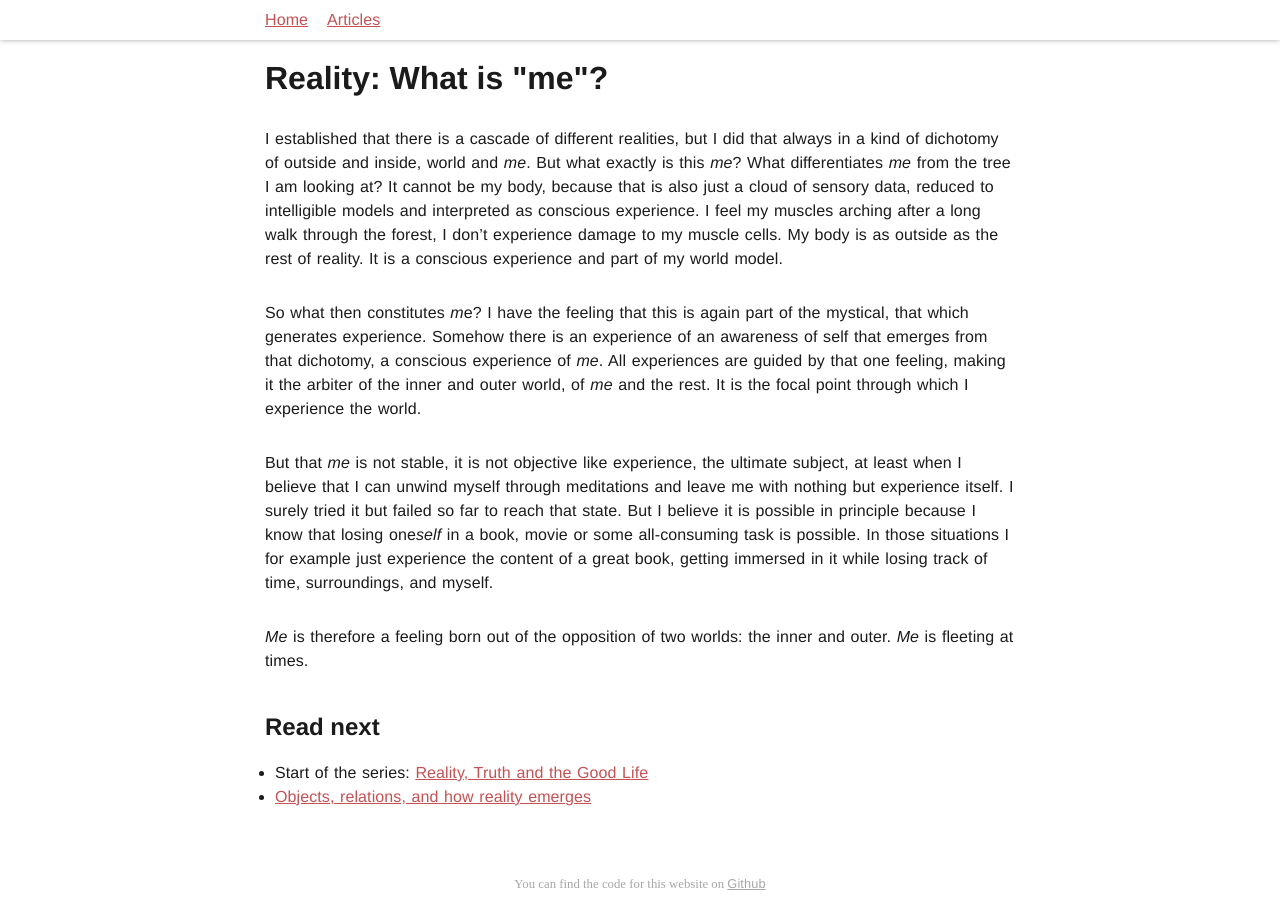
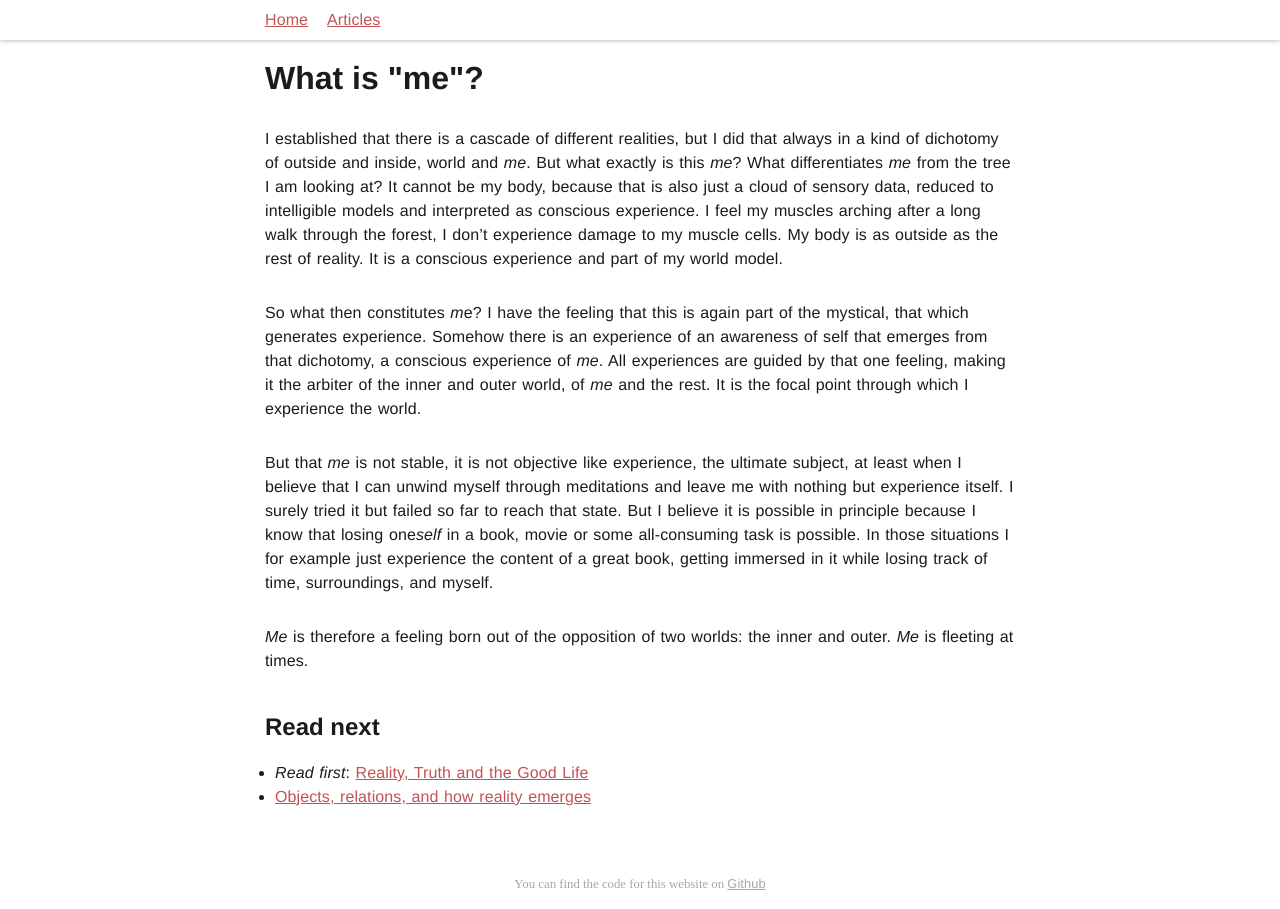
Before and after one commit to pheymann/paulheymann-website, a Jekyll site: the page built from _posts/2022-08-29-what-is-me.md, in a window 1280 px wide. Built offline with Jekyll 4.4.1, drawn with Linux system fonts in a browser that asks for light colours.

Commit message:
ref: file naming

```diff
--- a/_posts/2022-08-29-reality-what-is-me.md
+++ b/_posts/2022-08-29-what-is-me.md
@@ -1,10 +1,10 @@
 ---
 layout: post
-title: 'Reality: What is "me"?'
+title: 'What is "me"?'
 date: 2022-08-29
 categories: thought truth
-head_title: 'Reality: What is "me"?'
-meta_description: 'Reality: What is "me"?'
+head_title: 'What is "me"?'
+meta_description: 'What is "me"?'
 meta_keywords: plato socrates hume philosophy truth life
 ---
 
@@ -17,5 +17,5 @@
 *Me* is therefore a feeling born out of the opposition of two worlds: the inner and outer. *Me* is fleeting at times.
 
 ## Read next
-* Start of the series: [Reality, Truth and the Good Life]({% post_url 2022-08-29-reality-truth-and-the-good-life %})
-* [Objects, relations, and how reality emerges]({% post_url 2022-09-22-reality-objects-relations-and-how-reality-emerges %})
+* *Read first*: [Reality, Truth and the Good Life]({% post_url 2022-08-29-reality-truth-and-the-good-life %})
+* [Objects, relations, and how reality emerges]({% post_url 2022-09-22-objects-relations-and-how-reality-emerges %})
```
Also changed, not shown: _posts/2022-08-29-reality-truth-and-the-good-life.md (+4 -4 lines), _posts/2022-09-22-objects-relations-and-how-reality-emerges.md (renamed from _posts/2022-09-22-reality-objects-relations-and-how-reality-emerges.md, +1 -0 lines).
